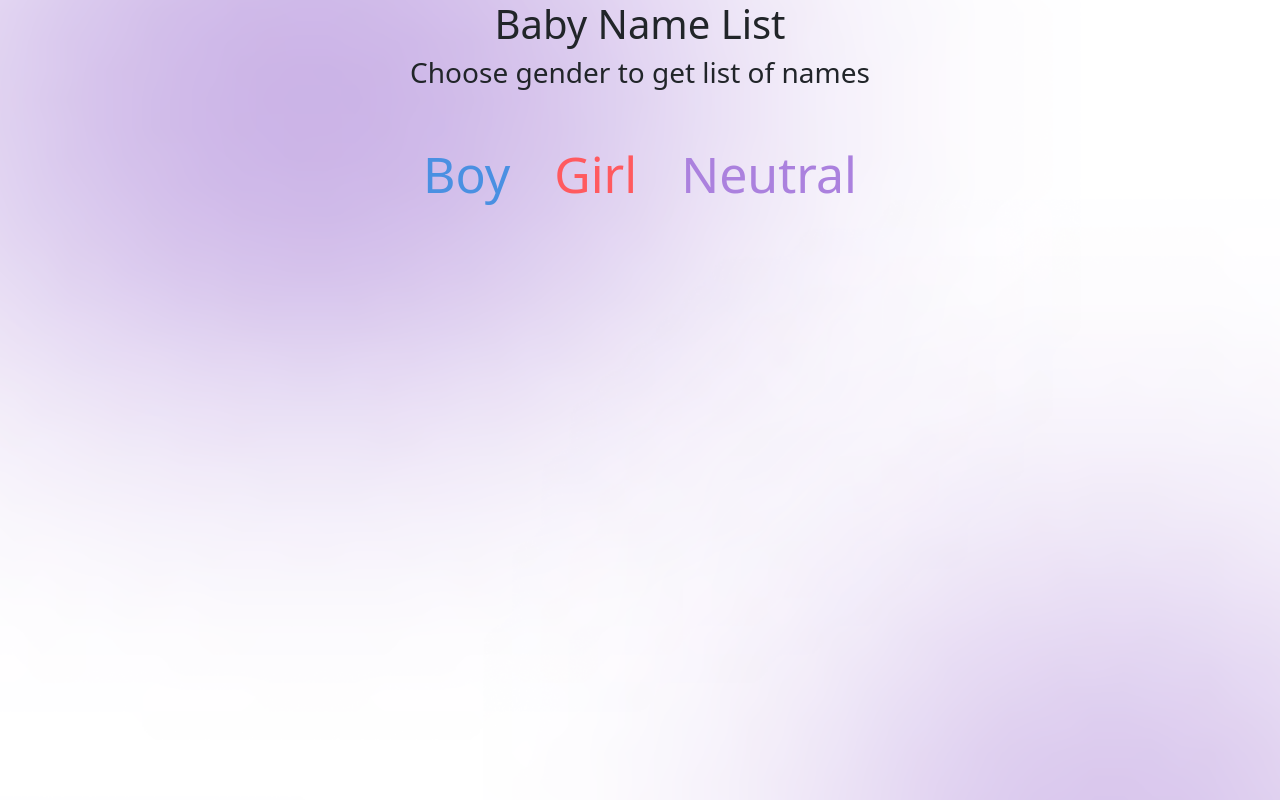
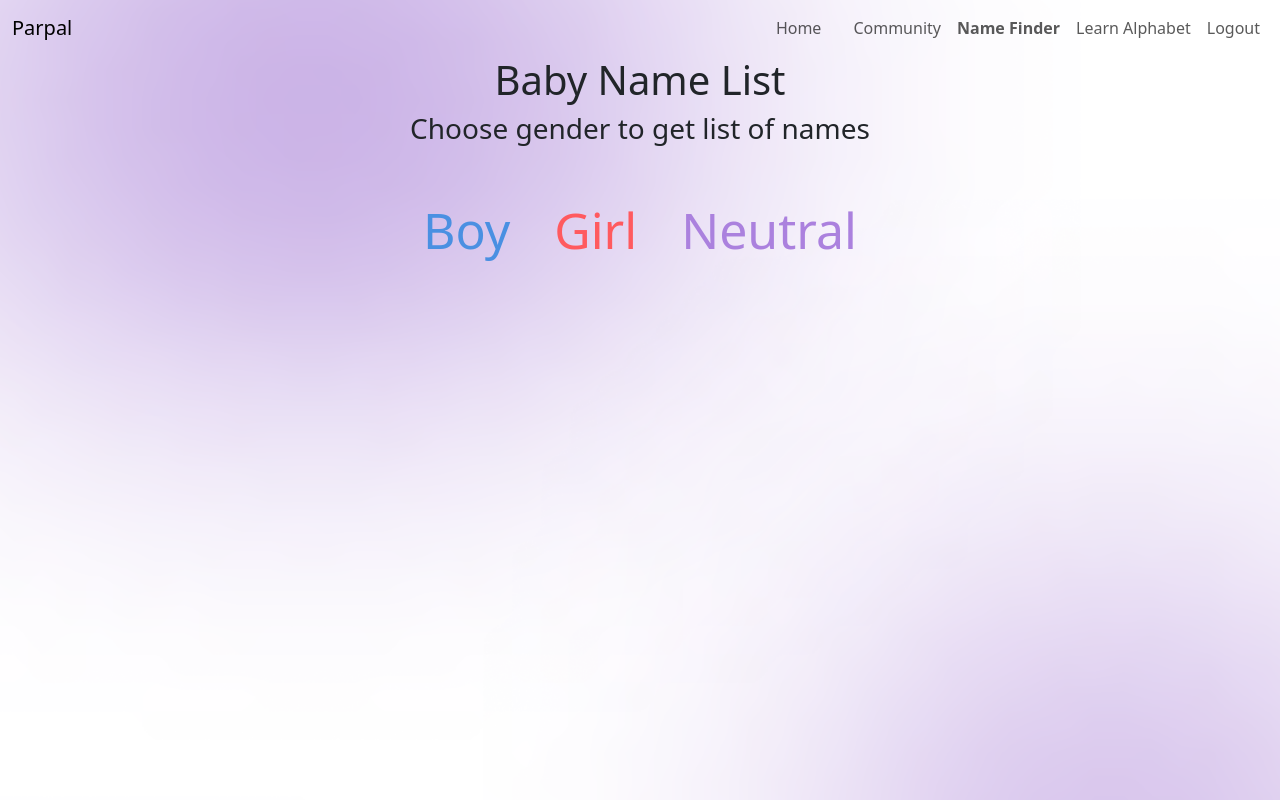
Before and after one commit to Reifqi/ParentPal-Vue, a Vue app: page /#/babyname in a window 1280 px wide. Built offline with nearby package versions, Linux system fonts and the light colour scheme.

Commit message:
commit navbar

```diff
--- a/src/assets/style/main.css
+++ b/src/assets/style/main.css
@@ -14,3 +14,7 @@ body {
 a{
   text-decoration: none;
 }
+
+.router-link-exact-active {
+  font-weight: bold;
+}
--- a/src/components/pages/BabyNameFinder.vue
+++ b/src/components/pages/BabyNameFinder.vue
@@ -1,5 +1,8 @@
 <template>
+
     <div class="baby-name-finder-container">
+      <Navigation/>
+
       <h1>Baby Name List</h1>
       <h3>Choose gender to get list of names</h3>
       <div class="baby-name-finder-category__button">
@@ -22,12 +25,21 @@
         </h3>
       </div>
     </div>
-  </template>
+</template>
+
+
 
 <script>
 import axios from 'axios'
+import Navigation from './Navigation.vue';
 
 export default {
+
+  name: 'BabyNameFinder',
+  components: {
+    Navigation
+  },
+
   name: 'BabyNameFinder',
   data () {
     return {
--- a/src/components/pages/Home.vue
+++ b/src/components/pages/Home.vue
@@ -1,16 +1,17 @@
 <template>
     <div class="home">
-        <p>{{ msg }}</p>
+        <Navigation/>
+        <h1>Home</h1>
     </div>
 </template>
 
 <script>
+import Navigation from './Navigation.vue';
+
 export default{
   name: 'Home',
-  data () {
-    return {
-      msg: 'Home Page'
-    }
+  components: {
+    Navigation
   }
 }
 </script>
--- /dev/null
+++ b/src/components/pages/Navigation.vue
@@ -0,0 +1,51 @@
+<template>
+  <nav class="navbar navbar-expand-lg bg-body-tertiay">
+    <div class="container-fluid">
+      <a class="navbar-brand" href="#">Parpal</a>
+      <button
+        class="navbar-toggler"
+        type="button"
+        data-bs-toggle="collapse"
+        data-bs-target="#navbarSupportedContent"
+        aria-controls="navbarSupportedContent"
+        aria-expanded="false"
+        aria-label="Toggle navigation"
+      >
+        <span class="navbar-toggler-icon"></span>
+      </button>
+      <div class="collapse navbar-collapse" id="navbarSupportedContent">
+        <ul class="navbar-nav ms-auto mb-2 mb-lg-0">
+          <li class="nav-item">
+            <router-link class="nav-link" to="/home">Home</router-link>
+          </li>
+          <li class="nav-item">
+            <router-link class="nav-link" to="/"></router-link>
+          </li>
+          <li class="nav-item">
+            <router-link class="nav-link" to="/">Community</router-link>
+          </li>
+          <li class="nav-item">
+            <router-link class="nav-link" to="/babyname">Name Finder</router-link>
+          </li>
+          <li class="nav-item">
+            <router-link class="nav-link" to="/">Learn Alphabet</router-link>
+          </li>
+          <li class="nav-item">
+            <router-link class="nav-link" to="/">
+            Logout
+            </router-link>
+          </li>
+        </ul>
+      </div>
+    </div>
+  </nav>
+</template>
+
+<script>
+export default {
+  name: "Navigation",
+};
+</script>
+
+<style>
+</style>
```
